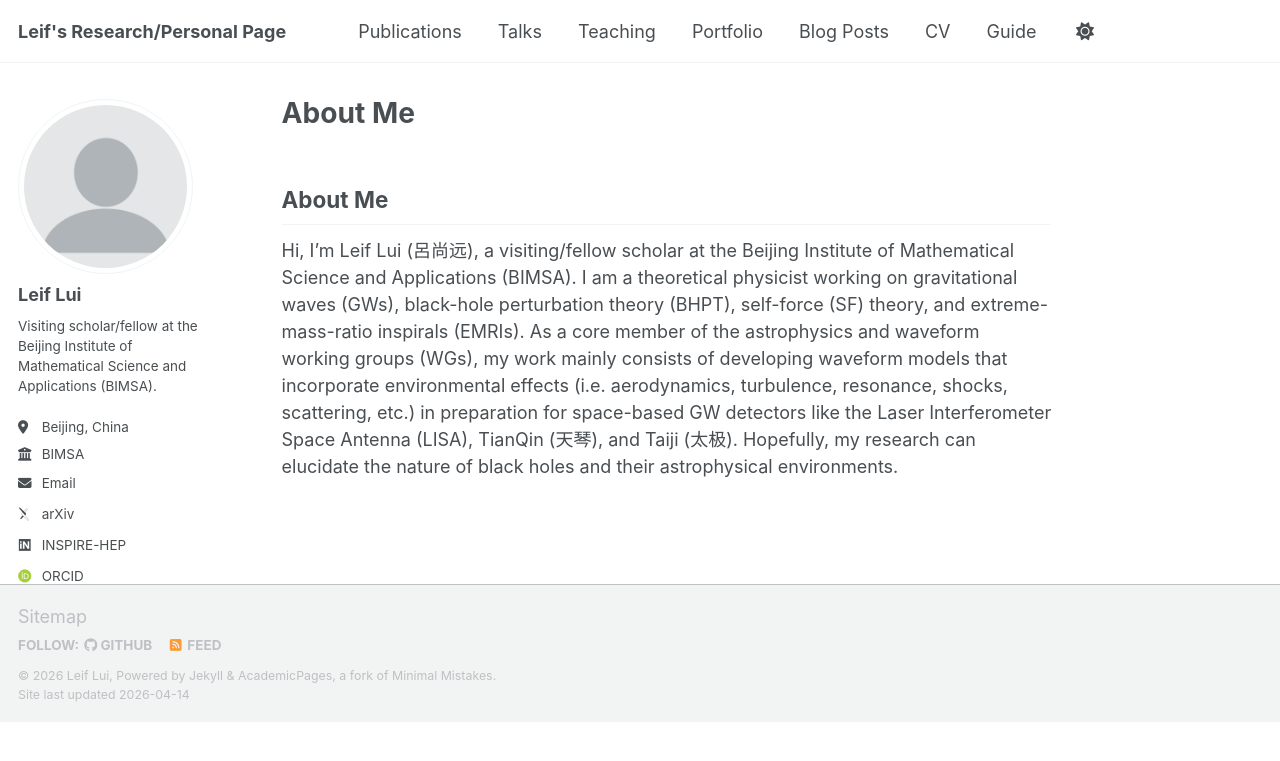
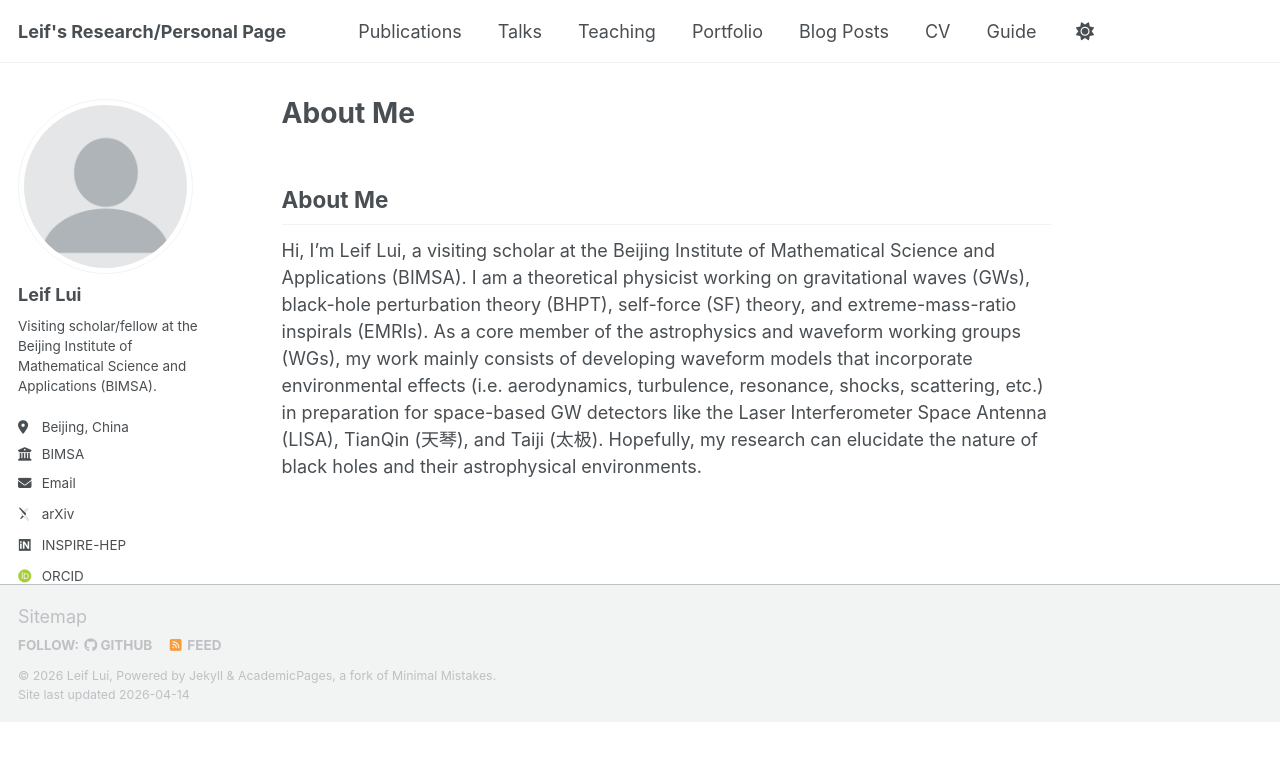
Before and after one commit to leiflui/leiflui.github.io, a Jekyll site: the page built from _pages/about.md, in a window 1280 px wide. Shown: the top 761 px of the page. Built offline with Jekyll 4.4.1, drawn with Linux system fonts in a browser that asks for light colours; some web fonts are replaced; our own code applies the rules of GitHub Pages for plain Markdown files; a script bundle is joined from its source files by our own code; library files that are not in the unit come from our copies.

Commit message:
Update about.md

```diff
--- a/_pages/about.md
+++ b/_pages/about.md
@@ -1,2 +1,2 @@
 ## About Me
-Hi, I'm Leif Lui (呂尚远), a visiting/fellow scholar at the Beijing Institute of Mathematical Science and Applications (BIMSA). I am a theoretical physicist working on gravitational waves (GWs), black-hole perturbation theory (BHPT), self-force (SF) theory, and extreme-mass-ratio inspirals (EMRIs). As a core member of the astrophysics and waveform working groups (WGs), my work mainly consists of developing waveform models that incorporate environmental effects (i.e. aerodynamics, turbulence, resonance, shocks, scattering, etc.) in preparation for space-based GW detectors like the Laser Interferometer Space Antenna (LISA), TianQin (天琴), and Taiji (太极). Hopefully, my research can elucidate the nature of black holes and their astrophysical environments.
+Hi, I'm Leif Lui, a visiting scholar at the Beijing Institute of Mathematical Science and Applications (BIMSA). I am a theoretical physicist working on gravitational waves (GWs), black-hole perturbation theory (BHPT), self-force (SF) theory, and extreme-mass-ratio inspirals (EMRIs). As a core member of the astrophysics and waveform working groups (WGs), my work mainly consists of developing waveform models that incorporate environmental effects (i.e. aerodynamics, turbulence, resonance, shocks, scattering, etc.) in preparation for space-based GW detectors like the Laser Interferometer Space Antenna (LISA), TianQin (天琴), and Taiji (太极). Hopefully, my research can elucidate the nature of black holes and their astrophysical environments.
```
